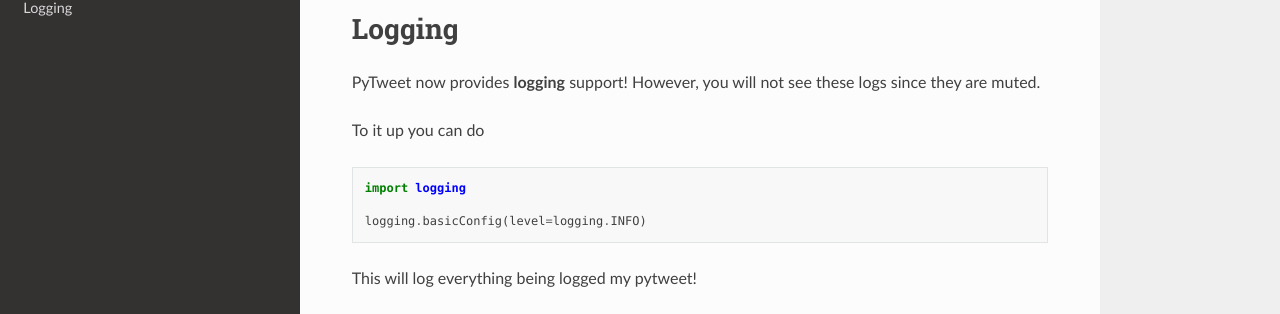
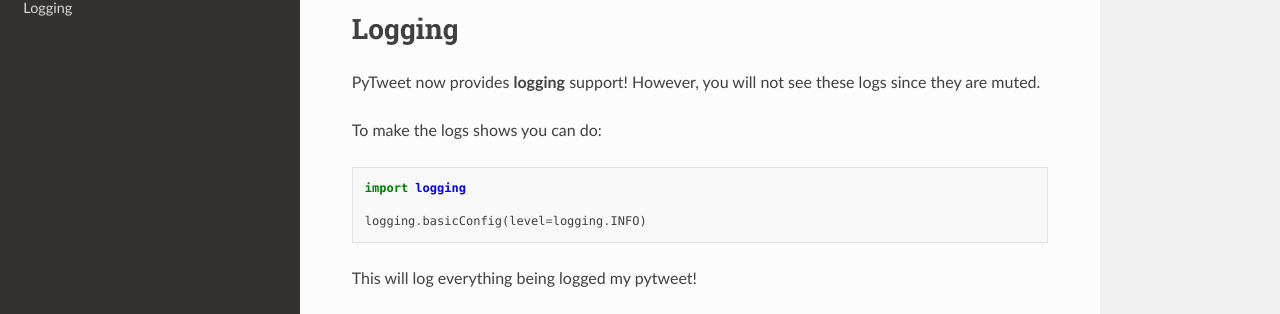
Before and after one commit to PyTweet/PyTweet, a Sphinx documentation site: the page built from docs/logging.rst, in a window 1280 px wide. Shown: the part 137-451 px from the top of the page. Built offline with Sphinx 7.4.7 and the Read the Docs theme 2.0.0, drawn with Linux system fonts in a browser that asks for light colours; pages that are not in the unit, such as notebooks, are missing from menus.

Commit message:
My grammer...

```diff
--- a/docs/logging.rst
+++ b/docs/logging.rst
@@ -10,7 +10,7 @@
 PyTweet now provides **logging** support!
 However, you will not see these logs since they are muted.
 
-To it up you can do
+To make the logs shows you can do:
 
 .. code-block:: py
 
```
